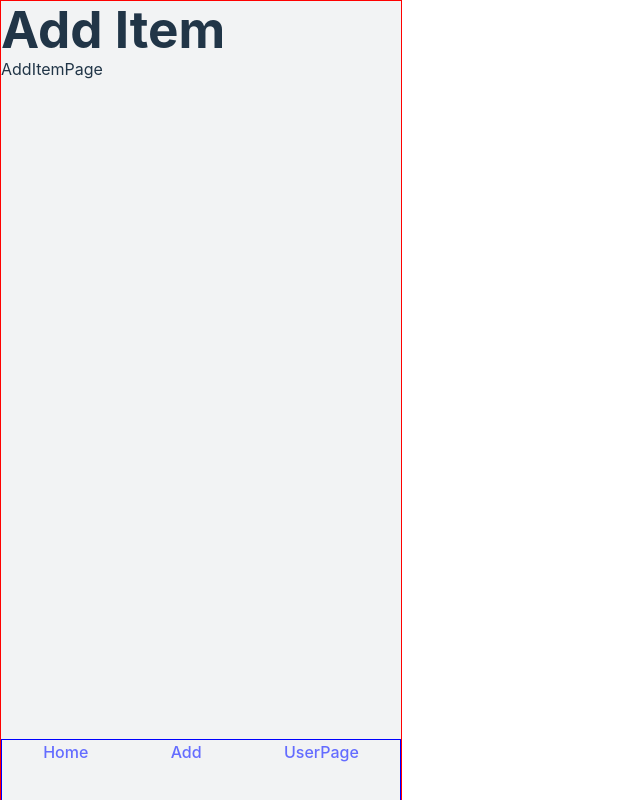
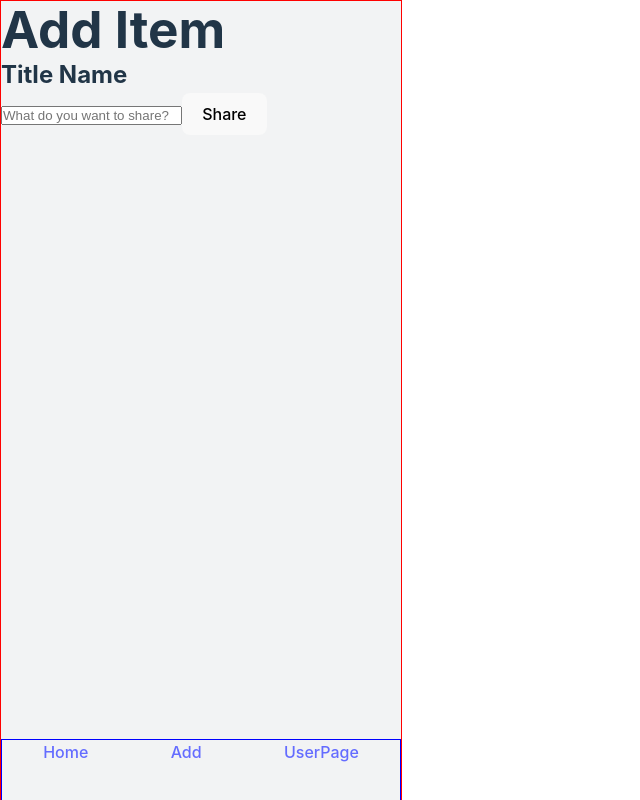
Before and after one commit to edpau/ShareASmile, a React (Vite) app in the folder client/: page /client/src/components/AddItemPage in a window 1280 px wide. Shown: the whole page, without its empty margins (0-640 px from the left). Built offline with nearby package versions, Linux system fonts and the light colour scheme.

Commit message:
feat: draft add itemName to server

```diff
--- a/client/src/App.jsx
+++ b/client/src/App.jsx
@@ -1,23 +1,17 @@
 //import { useState } from 'react'
-import './App.css'
+import "./App.css";
 
-import BottomNavBar from './components/BottomNavBar'
+import BottomNavBar from "./components/BottomNavBar";
 
-import {Outlet} from "react-router-dom";
-
-
-
+import { Outlet } from "react-router-dom";
 
 function App() {
-
   return (
     <div className="App">
       <Outlet />
-      <div className="BottomNavBarCon">
       <BottomNavBar />
-      </div>
     </div>
-  )
+  );
 }
 
-export default App
+export default App;
--- a/client/src/apiServics.js
+++ b/client/src/apiServics.js
@@ -6,17 +6,24 @@ export async function getItems() {
   return data;
 }
 
-export async function addItem(topic) {
-  const response = await fetch(`${url}/events`, {
+export async function addItem(item) {
+  console.log('api post',item)
+  try {
+    const response = await fetch(`${url}/items`, {
       method:"POST",
       headers: {
         "Content-Type": "application/json",
         // 'Content-Type': 'application/x-www-form-urlencoded',
       },
       //TODO change to fit my app
-    body: JSON.stringify({title:topic.title, date: topic.date, venue:topic.venue}),
-    //body: JSON.stringify({title:topic.title}),
+      //body: JSON.stringify({title:topic.title, date: topic.date, venue:topic.venue}),
+      body: JSON.stringify({itemName:item.itemName}),
     });
     const data = await response.json();
     return data;
+
+  } catch (error) {
+    console.log(error)
+
   }
+}
--- a/client/src/components/AddItemPage.jsx
+++ b/client/src/components/AddItemPage.jsx
@@ -1,10 +1,54 @@
-import MainHeader from './MainHeader'
+import MainHeader from "./MainHeader";
+import { addItem } from "../apiServics";
 
 export default function AddItemPage() {
+  const handleSubmit = (event) => {
+    event.preventDefault();
+    console.log(event.target.itemName.value);
+    const inputItemName = event.target.itemName.value;
+    // const inputDescription = event.target.description.value;
+    // const inputShareMethod = event.target.shareMethod.value;
+    // const inputCategory = event.target.category.value;
+    //make an object pass to the server
+    //TODO test ItemName first
+    const inputObj = { itemName: inputItemName };
+    //const inputObj = { title: inputTitle, venue: inputVenue, date: inputDate };
+
+    //TODO addEvent work in router??
+    addItem(inputObj)
+      .then((data) => console.log(data, "data"))
+      .catch((e) => console.log(e));
+    // addEvent(inputObj).then((data) => {
+    //   setEvent((previous) => {
+    //     return sortFilterEvent([...previous, data]);
+    //   });
+    // });
+
+    //clear the box after input
+    // item.target.itemName.value = "";
+  };
+
   return (
     <div className="AddItemPage">
-      <MainHeader heading = 'Add Item'></MainHeader>
-        <p>AddItemPage</p>
+      <MainHeader heading="Add Item"></MainHeader>
+      <div className="AddItemInputCon">
+        <form onSubmit={handleSubmit}>
+          <h2>Title Name</h2>
+          <input
+            type="text"
+            name="itemName"
+            className="inputField"
+            placeholder="What do you want to share?"
+            required
+          ></input>
+
+          {/* <div className="shareButCon"> */}
+          <button className="shareBut" type="submit">
+            Share
+          </button>
+          {/* </div> */}
+        </form>
+      </div>
     </div>
-  )
+  );
 }
--- a/client/src/components/BottomNavBar.jsx
+++ b/client/src/components/BottomNavBar.jsx
@@ -2,10 +2,12 @@ import { Link } from "react-router-dom";
 
 export default function BottomNavBar() {
   return (
-    <div className="BottomNavBar">
-      <Link to={"/"}>Home</Link>
-      <Link to={"/client/src/components/AddItemPage"}>Add</Link>
-      <Link to={"/client/src/components/UserPage/1"}>UserPage</Link>
+    <div className="BottomNavBarCon">
+      <div className="BottomNavBar">
+        <Link to={"/"}>Home</Link>
+        <Link to={"/client/src/components/AddItemPage"}>Add</Link>
+        <Link to={"/client/src/components/UserPage/1"}>UserPage</Link>
+      </div>
     </div>
   );
 }
```
Lines whose indentation alone changed are shown as unchanged.
